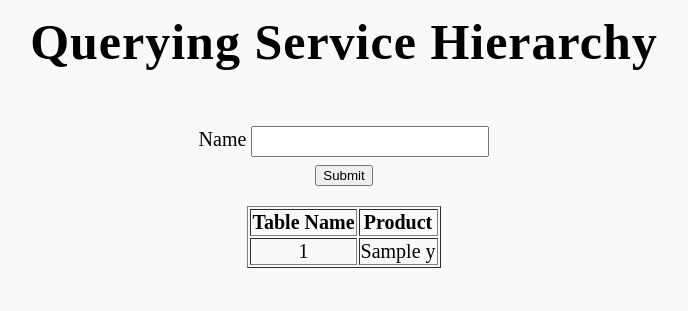
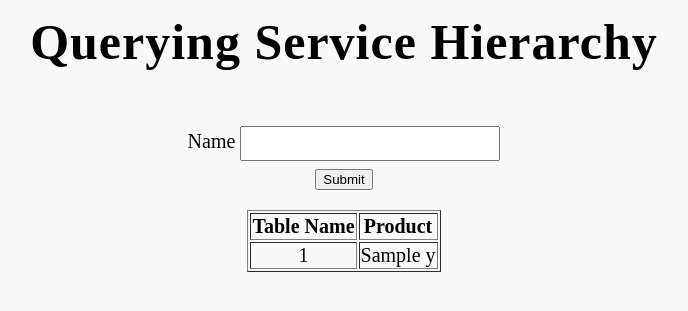
Before and after one commit to monwara98/service-hierarchy-env, a Python web app: template service-hierarchy/service-hierarchy/templates/index.html in a window 1280 px wide. Shown: the top 311 px of the page, without its empty margins (296-984 px from the left). Run offline with Jinja, Linux system fonts and the light colour scheme; the template is opened without the code that fills it: most values are stand-ins (such as "Sample title", 1, 10 or a date in 2020); form fields are guessed from the names that the template uses.

Commit message:
slight change the search engine

```diff
--- a/service-hierarchy/service-hierarchy/templates/layout.html
+++ b/service-hierarchy/service-hierarchy/templates/layout.html
@@ -28,8 +28,9 @@
    .inputtext input { <!--just take this off if the position of the search bar doesn't work -->
        position:absolute;
        height:25px;
-       width:230px;
-       text-align:center;
+       width:250px;
+       text-align:left;
+       padding:3px;
    }
 
    .inputsubmit {
```
